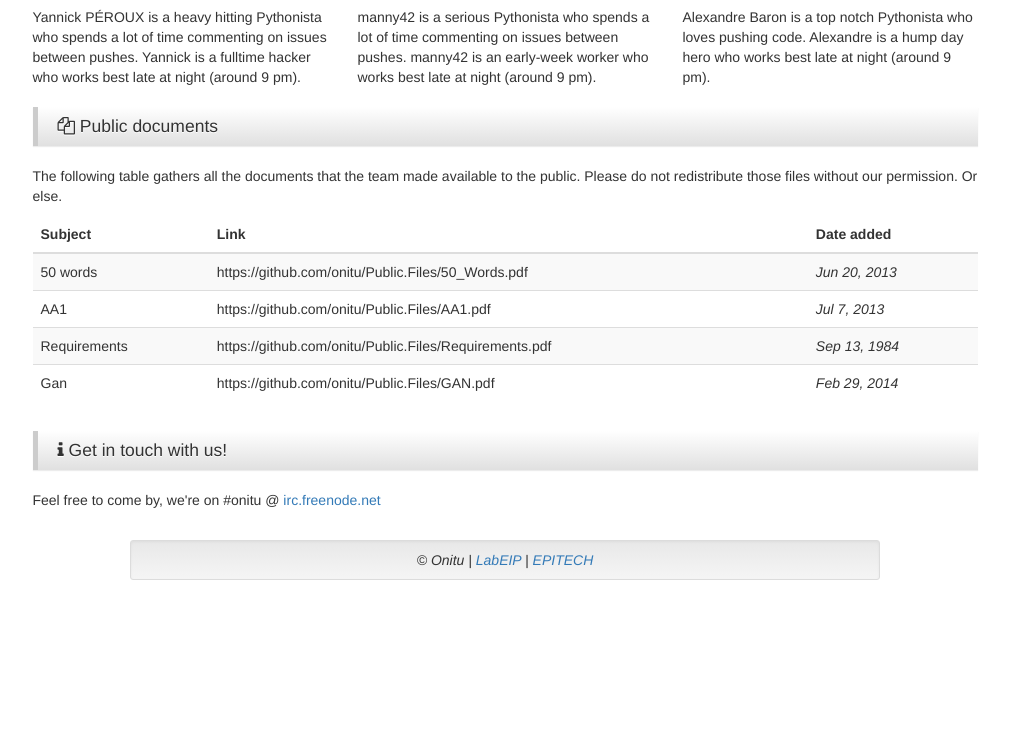
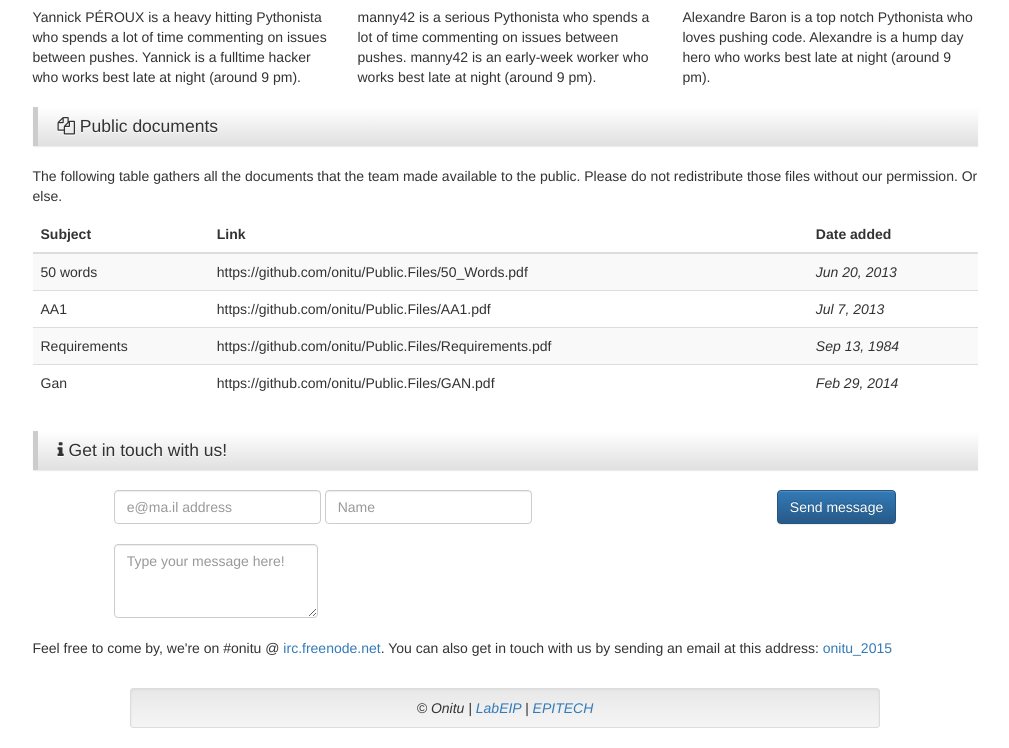
Before and after one commit to onitu/onitu.github.io, a plain HTML site: page index.html in a window 1280 px wide. Shown: the part 2483-3231 px from the top of the page, without its empty margins (135-1144 px from the left). Before the commit the page ends 3083 px from the top, so only its background shows below. Drawn offline with nearby package versions, Linux system fonts and the light colour scheme.

Commit message:
Added a contact form, and a contact address

```diff
--- a/index.html
+++ b/index.html
@@ -288,7 +288,30 @@
 							<i class="fa fa-info"></i>&nbsp;Get in touch with us!
 						</blockquote>
 					</h4>
-					<p>Feel free to come by, we're on #onitu @ <a href="https://webchat.freenode.net/">irc.freenode.net</a></p>
+
+					<div class="row">
+						<div class="col-sm-10 col-sm-offset-1">
+							<form class="form-inline" role="form">
+								<div class="form-group">
+									<label class="sr-only" for="inputEmail">Email address</label>
+									<input type="email" class="form-control" id="inputEmail" placeholder="e@ma.il address">
+								</div>
+
+								<div class="form-group">
+									<label class="sr-only" for="inputName">Name</label>
+									<input type="password" class="form-control" id="inputName" placeholder="Name">
+								</div>
+
+								<button type="submit" class="btn btn-primary pull-right">Send message</button>
+
+								<br><br>
+								<textarea class="form-control" rows="3" placeholder="Type your message here!"></textarea>
+							</form>
+						</div>
+					</div>
+
+					<br>
+					<p>Feel free to come by, we're on #onitu @ <a href="https://webchat.freenode.net/">irc.freenode.net</a>. You can also get in touch with us by sending an email at this address: <a href="mailto:onitu_2015@labeip.epitech.eu">onitu_2015</a></p>
 				</div>
 			</div>
 
```
